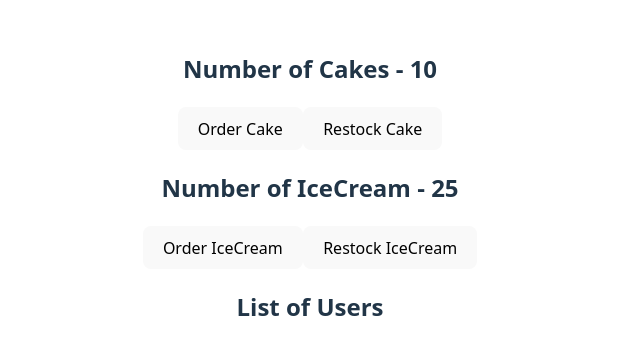
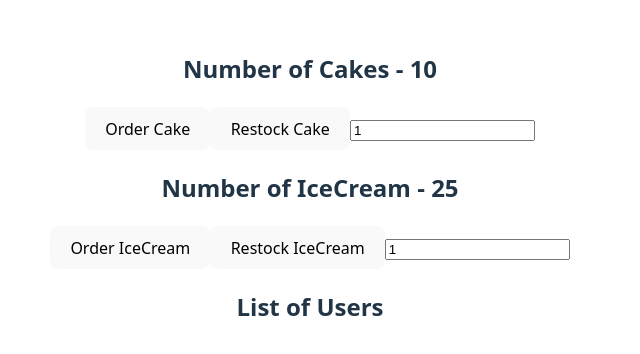
Before and after one commit to JKAryan2003/redux-toolkit-practice, a React (Vite) app: page / in a window 1280 px wide. Shown: the part 212-566 px from the top of the page, without its empty margins (330-970 px from the left). Built offline with nearby package versions, Linux system fonts and the light colour scheme.

Commit message:
created a state variable to track quantity to be restocked

```diff
--- a/src/features/cake/CakeView.jsx
+++ b/src/features/cake/CakeView.jsx
@@ -2,15 +2,23 @@
 import { useSelector } from 'react-redux'
 import { useDispatch } from 'react-redux'
 import { ordered, restocked } from './cakeSlice'
+import { useState } from 'react'
 
 const CakeView = () => {
   const numOfCakes = useSelector((state) => state.cake.numOfCakes)
+  const [value, setValue] = useState(1)
   const dispatch = useDispatch()
   return (
     <div>
       <h2>Number of Cakes - {numOfCakes}</h2>
       <button onClick={() => dispatch(ordered())}>Order Cake</button>
       <button onClick={() => dispatch(restocked(5))}>Restock Cake</button>
+      <input
+        type="number"
+        placeholder='enter the number of cakes to restock'
+        value={value}
+        onChange={(e) => setValue(e.target.value)}
+      />
     </div>
   )
 }
--- a/src/features/icecream/IcecreamView.jsx
+++ b/src/features/icecream/IcecreamView.jsx
@@ -1,16 +1,24 @@
 import React from 'react'
+import { useState } from 'react'
 import { useSelector } from 'react-redux'
 import { useDispatch } from 'react-redux'
 import { ordered, restocked } from './icecreamSlice'
 
 const IcecreamView = () => {
   const numOfIcecream = useSelector((state) => state.icecream.numOfIcecreams)
+  const [value, setValue] = useState(1)
   const dispatch = useDispatch()
   return (
     <div>
       <h2>Number of IceCream - {numOfIcecream}</h2>
       <button onClick={() => dispatch(ordered())}>Order IceCream</button>
-      <button onClick={() => dispatch(restocked(3))}>Restock IceCream</button>
+      <button onClick={() => dispatch(restocked(parseInt(value)))}>Restock IceCream</button>
+      <input
+        type="number"
+        placeholder='enter the number of icecreams to restock'
+        value={value}
+        onChange={(e) => setValue(e.target.value)}
+      />
     </div>
   )
 }
```
